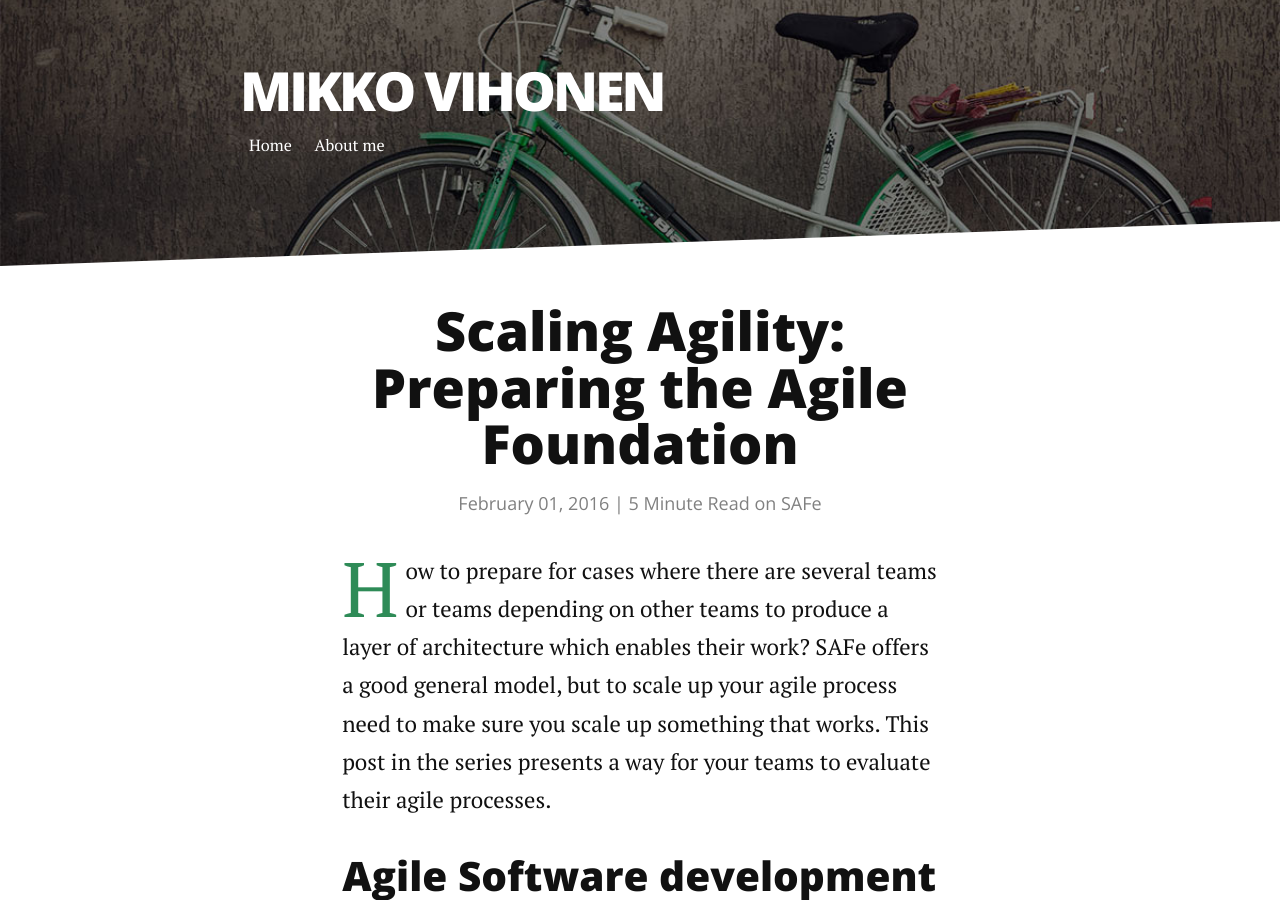
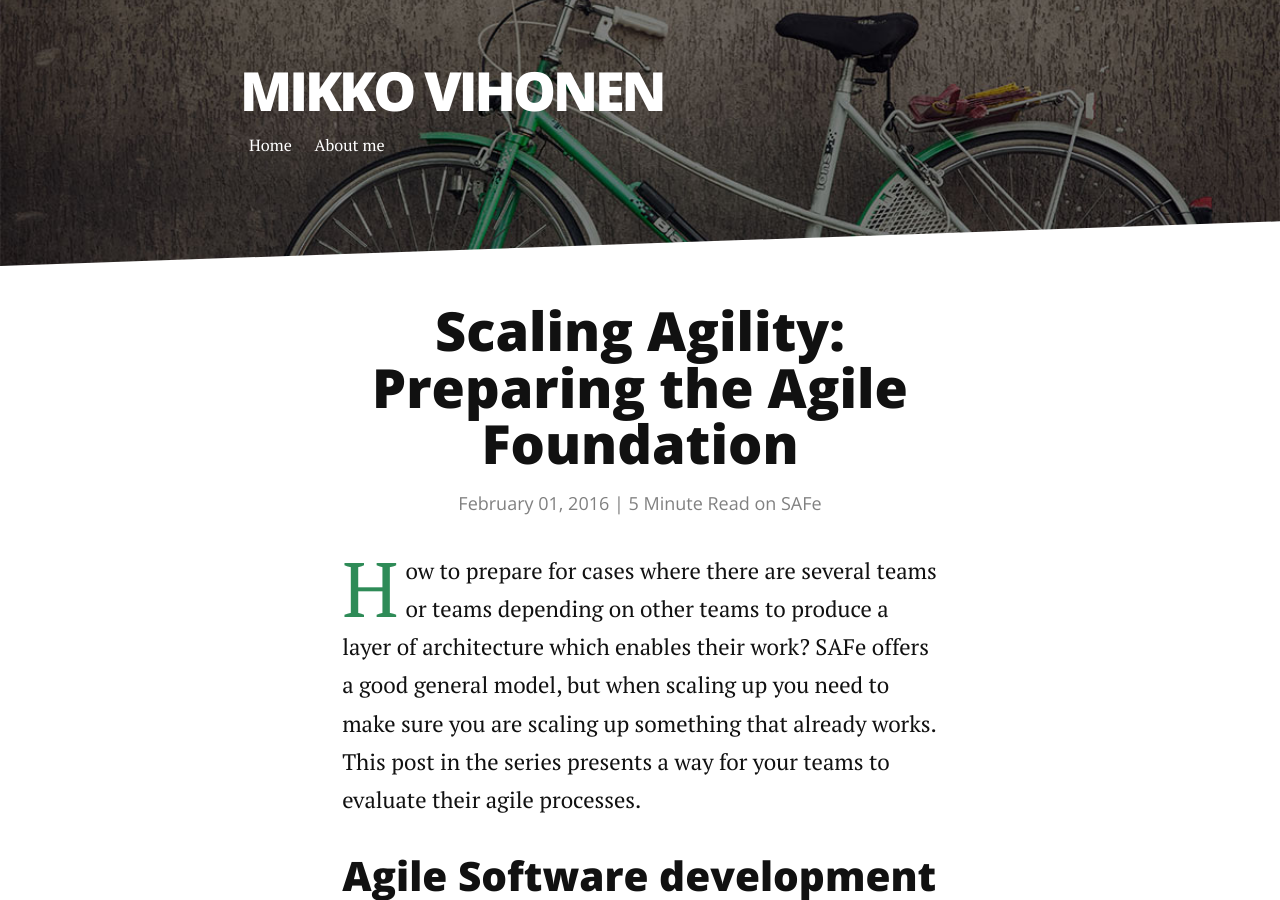
Before and after one commit to mikkovihonen/mikkovihonen.github.io, a Jekyll site: the page built from _posts/2016-02-01-preparing-the-agile-foundation.markdown, in a window 1280 px wide and 900 px high. Built offline with Jekyll 4.4.1, drawn with Linux system fonts in a browser that asks for light colours; nearby versions of some CDN libraries; Markdown is read by kramdown in place of the engine named in the settings.

Commit message:
wording change

```diff
--- a/_posts/2016-02-01-preparing-the-agile-foundation.markdown
+++ b/_posts/2016-02-01-preparing-the-agile-foundation.markdown
@@ -3,7 +3,7 @@ layout: post
 title:  "Scaling Agility: Preparing the Agile Foundation"
 date:   2016-02-01
 category: SAFe
-description: How to prepare for cases where there are several teams or teams depending on other teams to produce a layer of architecture which enables their work? SAFe offers a good general model, but to scale up your agile process need to make sure you scale up something that works. This post in the series presents a way for your teams to evaluate their agile processes.
+description: How to prepare for cases where there are several teams or teams depending on other teams to produce a layer of architecture which enables their work? SAFe offers a good general model, but when scaling up you need to make sure you are scaling up something that already works. This post in the series presents a way for your teams to evaluate their agile processes.
 ---
 
 ##Agile Software development 101
```
